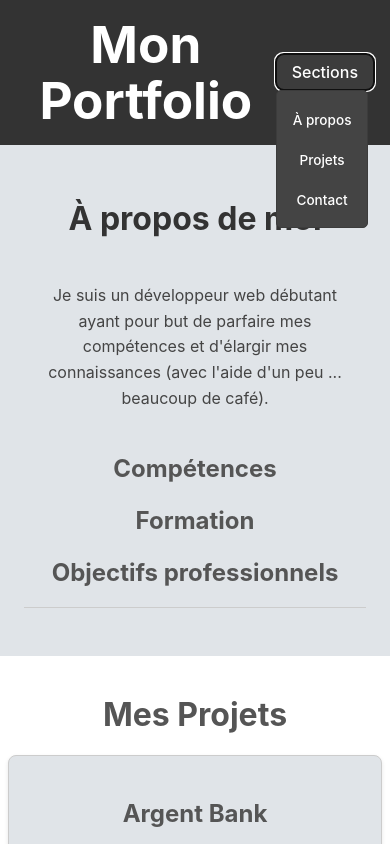
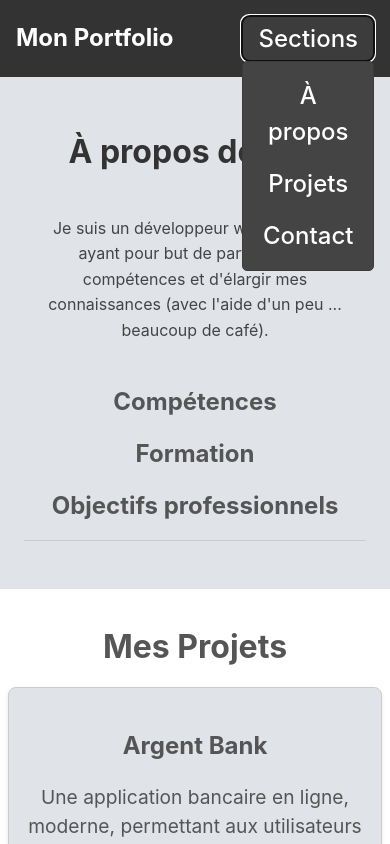
Before and after one commit to Alex-b6/p12---Portfolio, a React (Vite) app: page / in a window 390 px wide. Both pictures are taken after a click on the button "Sections". Shown: the top 844 px of the page. Built offline with nearby package versions, Linux system fonts and the light colour scheme.

Commit message:
Add : added mobile and tablette responsive for header.

```diff
--- a/src/components/Header.jsx
+++ b/src/components/Header.jsx
@@ -31,19 +31,17 @@ const Header = () => {
           <button className="sections-button" onClick={toggleSections}>
             Sections
           </button>
-          {sectionsVisible && (
-            <nav>
+          <nav className={`sections-menu ${sectionsVisible ? 'visible' : ''}`}>
             <ul>
               <li><a href="#about" onClick={() => setSectionsVisible(false)}>À propos</a></li>
               <li><a href="#projects" onClick={() => setSectionsVisible(false)}>Projets</a></li>
               <li><a href="#contact" onClick={() => setSectionsVisible(false)}>Contact</a></li>
             </ul>
           </nav>
-          )}
         </div>
       </div>
     </header>
   );
-}
+};
 
 export default Header;
--- a/src/style/header.scss
+++ b/src/style/header.scss
@@ -28,21 +28,32 @@ header {
         border: none;
         padding: $spacing-smaller $spacing-small;
         cursor: pointer;
+        transition: background-color 0.3s ease;
 
         &:hover {
           background-color: lighten($color-gray, 10%);
         }
       }
 
-      nav {
+      .sections-menu {
         position: absolute;
         top: 100%;
-        left: 0;
+        right: 0;  // Aligner à droite
         background-color: $color-gray-dark;
         border: 1px solid darken($color-gray, 10%);
         border-radius: 5px;
         z-index: 10;
         padding: $spacing-smaller 0;
+        opacity: 0;
+        visibility: hidden;
+        transform: translateY(-10px);
+        transition: opacity 0.3s ease, transform 0.3s ease, visibility 0.3s;
+
+        &.visible {
+          opacity: 1;
+          visibility: visible;
+          transform: translateY(0);
+        }
 
         ul {
           list-style: none;
@@ -69,4 +80,54 @@ header {
       }
     }
   }
+
+  @media (max-width: 768px) {
+    flex-direction: row;
+    justify-content: space-between;
+
+    h1 {
+      font-size: $font-size-medium;
+    }
+
+    .header-buttons {
+      .sections-dropdown {
+        .sections-button {
+          font-size: $font-size-small;
+          padding: $spacing-smaller $spacing-small;
+        }
+
+        .sections-menu {
+          width: auto;
+
+          ul {
+            flex-direction: column;
+
+            li {
+              padding: $spacing-smaller $spacing-small;
+
+              a {
+                font-size: $font-size-small;
+              }
+            }
+          }
+        }
+      }
+    }
+  }
+
+  @media (max-width: 480px) {
+    h1 {
+      font-size: $font-size-small;
+    }
+
+    .header-buttons {
+      .sections-dropdown {
+        .sections-button {
+          width: auto;
+          text-align: left;
+          padding: $spacing-smaller $spacing-small;
+        }
+      }
+    }
+  }
 }
```
Lines whose indentation alone changed are shown as unchanged.
